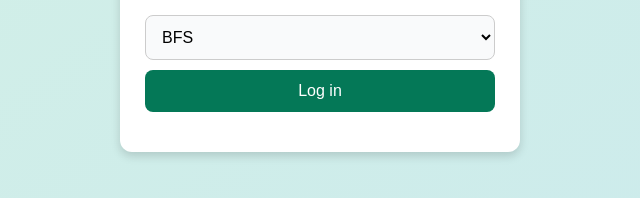
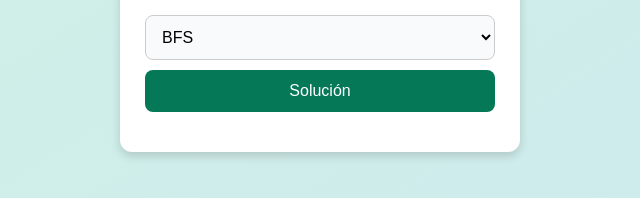
Before and after one commit to JoseAlfonsoB/RepoExamen, a plain HTML site: page index.html in a window 1280 px wide. Shown: the part 428-626 px from the top of the page, 320-960 px from the left. Drawn offline with Linux system fonts and the light colour scheme.

Commit message:
Cambios en el botón

```diff
--- a/index.html
+++ b/index.html
@@ -109,7 +109,7 @@
         <option value="DFS_REC">DFS Recursivo</option>
       </select>
 
-      <button onclick="solvePuzzle()">Log in</button>
+      <button onclick="solvePuzzle()">Solución</button>
       <p id="solution"></p>
     </div>
 
```
